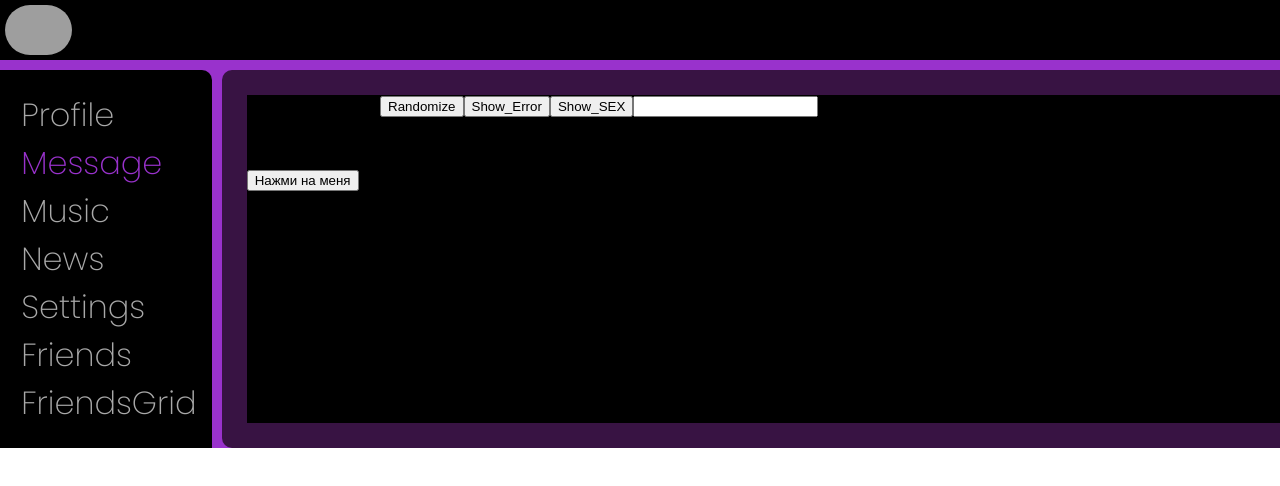
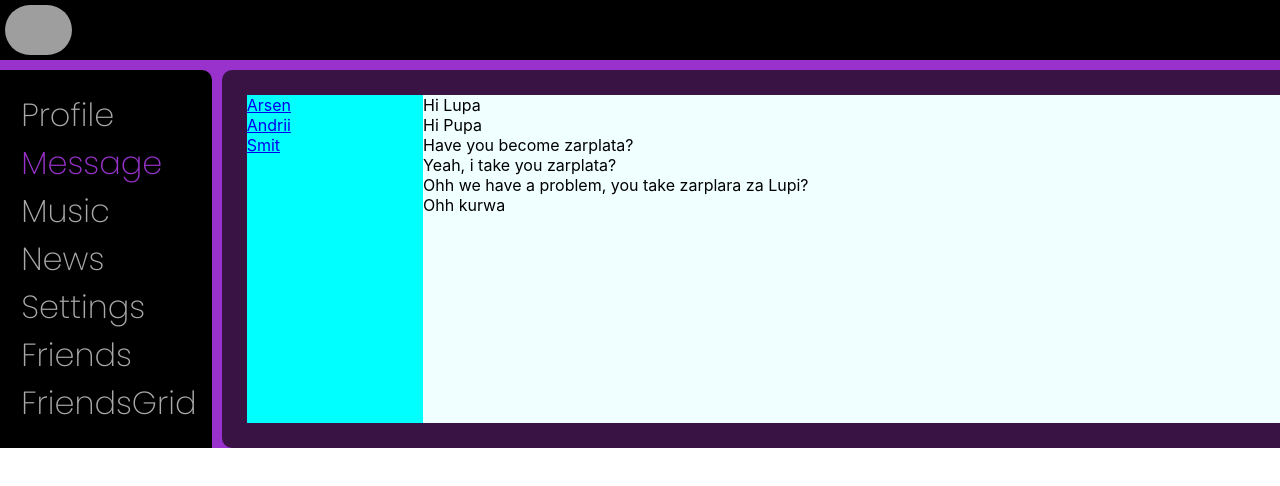
Before and after one commit to Kenobich/react-learn, a React (Create React App) app: page /dialogs in a window 1280 px wide. Shown: the top 486 px of the page. Built offline with nearby package versions, Linux system fonts and the light colour scheme; grey boxes are pictures that could not be loaded.

Commit message:
refactor (dialog,Profile,post)

```diff
--- a/src/App.js
+++ b/src/App.js
@@ -9,15 +9,17 @@ import Header from "./components/Header/Header";
 import Navbar from "./components/Navbar/Navbar";
 import Profile from "./components/Profile/Profile";
 
-const App = () => {
+const App = (props) => {
+
   return (
+
     <BrowserRouter>
       <div className="app-wrapper">
         <Header />
         <Navbar />
         <div className="app-wrapper-content">
-          <Route path="/dialogs" component={Dialogs} />
-          <Route path="/profile" component={Profile} />
+          <Route  path="/dialogs" render={()=> <Dialogs/>} />
+          <Route  exact path="/profile" render={()=> <Profile postDate={props.postDate}/>} />
           <Route path="/friends" component={FriendsList} />
           <Route path="/friendsGrid" component={FriendsListGrid} />
         </div>
--- a/src/components/Dialogs/Dialogs.jsx
+++ b/src/components/Dialogs/Dialogs.jsx
@@ -1,85 +1,36 @@
-import React, { useContext, useState, useEffect } from "react";
-import { Success } from "../UI/Success";
-import s from "./Dialogs.module.css";
-import { UIContext } from "../../context/UIContext";
-import { Error } from "../UI/Error";
-
+import React from "react";
+import s from './Dialogs.module.css'
+import Person from "./Person/Person";
+import Message from "./Message/Message";
 
 const Dialogs = (props) => {
-  const [count, setCount] = useState(0);
-  // useEffect(() => {
-  //   // Обновляем заголовок документа с помощью API браузера
-  //   document.title = `Вы нажали ${count} раз`;
-  //
-  // });
+    let dialogsData = [
+        {id:1, name:'Arsen'},
+        {id:2, name:'Andrii'},
+        {id:3, name:'Smit'}
+    ]
+    let messagesData = [
+        {id:1, message:"Hi Lupa"},
+        {id:2, message:"Hi Pupa"},
+        {id:3, message:"Have you become zarplata?"},
+        {id:4, message:"Yeah, i take you zarplata?"},
+        {id:5, message:"Ohh we have a problem, you take zarplara za Lupi?"},
+        {id:6, message:"Ohh kurwa"}
+    ]
 
-  const UI = useContext(UIContext);
-  const [msg, setMsg] = useState("");
-  const [color, setColor] = useState({
-    r: 0,
-    g: 0,
-    b: 0,
-  });
-  const divStyle = {
-    background: `rgb(${color.r},${color.g},${color.b})`,
-    height: `100%`,
-  };
-  const ShowSuccess = () => {
-    UI.setSuccess({ state: true, msg: msg });
-    setTimeout(() => {
-      UI.setSuccess({ state: false, msg: "" });
-    }, 5000);
-  };
-  const HideSuccess = () => {
-    UI.setSuccess({ state: false, msg: "" });
-  };
-  const ShowError = () => {
-    UI.setError({ state: true, msg: "Andiy XUI" });
-    setTimeout(() => {
-      UI.setError({ state: false, msg: "" });
-    }, 4000);
-  };
-  const HandleChange = (event) => {
-    setMsg(event.target.value);
-  };
-  const RandomColor = () => {
-    setColor({
-      r: GetRandomInt(0, 256),
-      g: GetRandomInt(0, 256),
-      b: GetRandomInt(0, 256),
-    });
-  };
-  const GetRandomInt = (min, max) => {
-    min = Math.ceil(min);
-    max = Math.floor(max);
-    return Math.floor(Math.random() * (max - min)) + min;
-  };
-
-  return (
-    <div style={divStyle}>
-      <span>{JSON.stringify(color)}</span>
-      <button onClick={RandomColor}>Randomize</button>
-
-      {UI.error.state ? <Error /> : null}
-      <button onClick={ShowError}>Show_Error</button>
-
-      {UI.success.state ? <Success /> : null}
-      <button onClick={ShowSuccess}>Show_SEX</button>
-      {!UI.success.state ? null : (
-        <button onClick={HideSuccess}>Hide_Sex</button>
-      )}
-
-      <input type="text" value={msg} onChange={HandleChange} />
-
-      <p>Вы нажали {count} раз</p>
-      <button onClick={() => setCount(count + 1)}>
-        Нажми на меня
-      </button>
-
-
-    </div>
-
-  );
+    let dialogsElement = dialogsData
+        .map(dialog => <Person name={dialog.name} id={dialog.id}/>)
+    let messagesElement = messagesData
+        .map(messages =>  <Message massege={messages.message} />)
+    return (
+        <div className={s.chat}>
+            <div className={s.dialogs}>
+                {dialogsElement}
+            </div>
+            <div className={s.messages}>
+                {messagesElement}
+            </div>
+        </div>
+    );
 };
-
 export default Dialogs;
--- a/src/components/Dialogs/Dialogs.module.css
+++ b/src/components/Dialogs/Dialogs.module.css
@@ -0,0 +1,15 @@
+.chat{
+    height: 100%;
+    width: 100%;
+    display: grid;
+    grid-template-columns: 2fr 10fr;
+    background-color: azure;
+}
+.dialogs {
+background-color: aqua;
+
+}
+
+.messages{
+
+}
--- /dev/null
+++ b/src/components/Dialogs/Message/Message.jsx
@@ -0,0 +1,15 @@
+import React from "react";
+import s from './../Dialogs.module.css'
+
+const Message = (props) => {
+    return(
+    <div className={s.mes}>
+        {props.massege}
+    </div>
+    )
+}
+
+
+
+
+export default Message;
--- /dev/null
+++ b/src/components/Dialogs/Person/Person.jsx
@@ -0,0 +1,14 @@
+import React from "react";
+import s from './../Dialogs.module.css'
+import {NavLink} from "react-router-dom";
+
+const Person = (props) => {
+    return (<div className={s.dialog}>
+            <NavLink to={'/dialogs/' + props.id}>{props.name}</NavLink>
+        </div>
+
+    )
+}
+
+
+export default Person;
--- a/src/components/Profile/My Post/MyPost.jsx
+++ b/src/components/Profile/My Post/MyPost.jsx
@@ -2,18 +2,21 @@ import React from 'react';
 import p from './MyPost.module.css';
 import Post from './Post/Post';
 
+
+
 const MyPost = (props) => {
-    return(
+
+    let postElement = props.postDate.map(post =><Post message={post.message} like={post.like} repost={post.repost}/> )
+    return (
         <div>
             My Post
             <div>
-          <textarea></textarea>
+                <textarea> </textarea>
                 <button>Add Post</button>
 
             </div>
             <div className={p.posts}>
-              <Post message='Hi, how are you' like='71' repost='10' />
-              <Post message="It`s my firs post" like='33' repost='12'  />
+                {postElement}
             </div>
         </div>
     )
--- a/src/components/Profile/Profile.jsx
+++ b/src/components/Profile/Profile.jsx
@@ -1,17 +1,18 @@
 import React from "react";
 import MyPost from "./My Post/MyPost";
 import p from "./Profile.module.css";
+import ProfileInfo from "./ProfileInfo/ProfileInfo";
 
-const Profile = () => {
-  return (
-    <div>
-      <div>
-        <img src="https://encrypted-tbn0.gstatic.com/images?q=tbn:ANd9GcQqgDyYLHRaU7_scQIHovt3AyD3v85Cva4ODw&usqp=CAU" />
-      </div>
-      <div>ava + descrip</div>
-      <MyPost />
-    </div>
-  );
+
+const Profile = (props) => {
+
+    return (
+        <div>
+
+            <ProfileInfo/> >
+            <MyPost postDate={props.postDate}/>
+        </div>
+    );
 };
 
 export default Profile;
--- /dev/null
+++ b/src/components/Profile/ProfileInfo/ProfileInfo.jsx
@@ -0,0 +1,15 @@
+import React from "react";
+
+const ProfileInfo = (props) =>{
+    return(
+        <div>
+            <div>
+                <img src="https://encrypted-tbn0.gstatic.com/images?q=tbn:ANd9GcQqgDyYLHRaU7_scQIHovt3AyD3v85Cva4ODw&usqp=CAU"/>
+            </div>
+            <div>ava + descrip</div>
+        </div>
+    )
+
+}
+
+export default  ProfileInfo;
--- a/src/index.js
+++ b/src/index.js
@@ -4,11 +4,16 @@ import "./index.css";
 import App from "./App";
 import reportWebVitals from "./reportWebVitals";
 import { UIProvider } from "./context/UIContext";
-
+let postDate = [
+    {id: 1, message: 'Hi, how are you', like: '71', repost: '10'},
+    {id: 2, message: 'It`s my firs post', like: '21', repost: '1'},
+    {id: 3, message: 'Hi, good and you?', like: '51', repost: '20'},
+    {id: 4, message: 'Idioit', like: '-100', repost: '10'}
+]
 ReactDOM.render(
   <React.StrictMode>
     <UIProvider>
-      <App />
+      <App postDate={postDate}/>
     </UIProvider>
   </React.StrictMode>,
   document.getElementById("root")
```
Also changed, not shown: src/components/Profile/ProfileInfo/ProfileInfo.module.css (added). Lines whose indentation alone changed are shown as unchanged.
